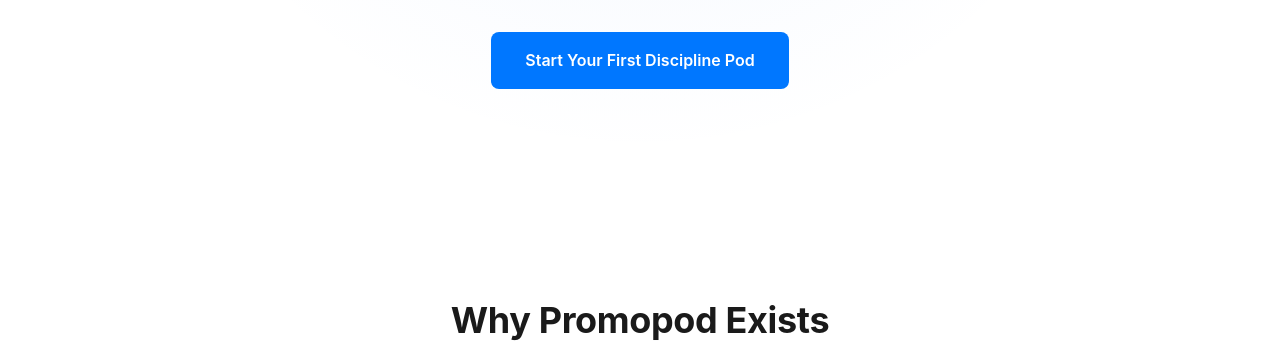
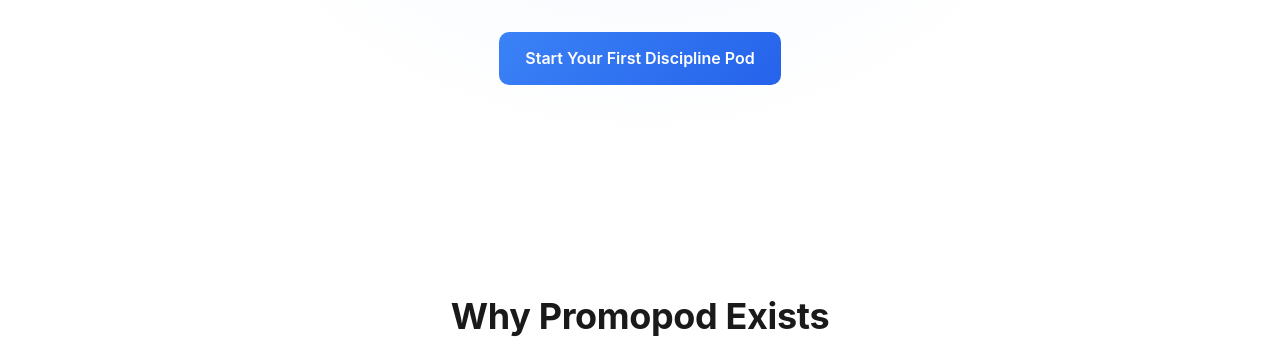
Before and after one commit to goldsphere-dev/promopod-site, a plain HTML site: page index.html in a window 1280 px wide. Shown: the part 426-785 px from the top of the page. Drawn offline with nearby package versions, Linux system fonts and the light colour scheme.

Commit message:
button is not using the new class

```diff
--- a/index.html
+++ b/index.html
@@ -88,7 +88,7 @@
 </p>
 
 <a href="#"
-class="cta-button">
+class="btn-primary">
 
 Start Your First Discipline Pod
 
```
